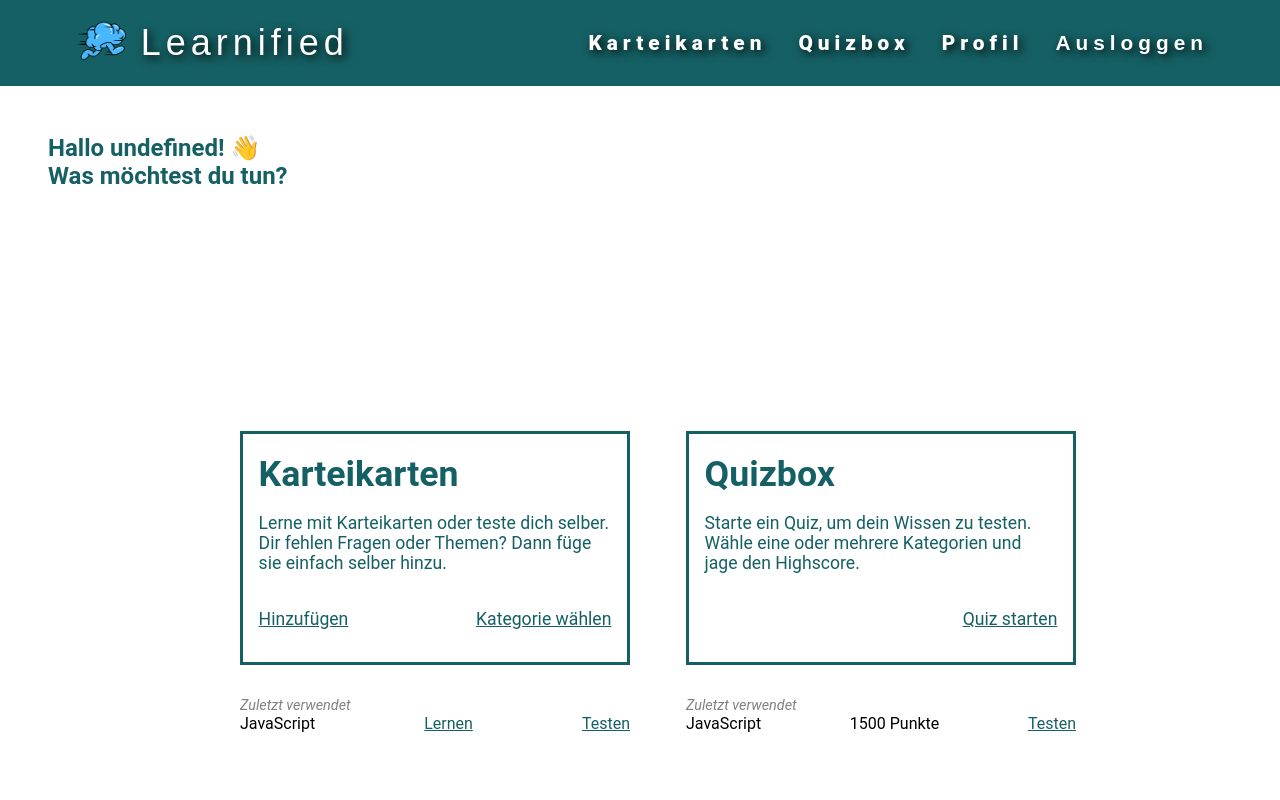
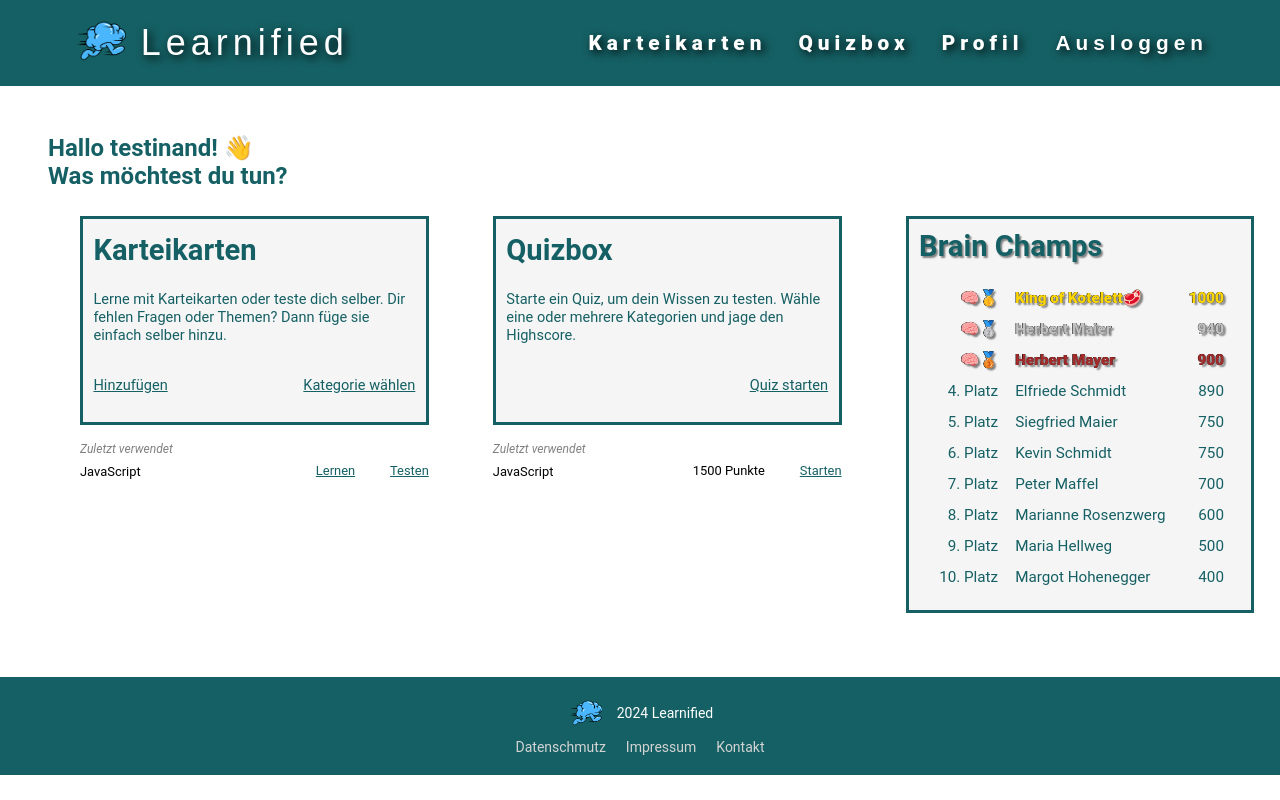
Before and after one commit to coding-bootcamps-eu/final-project-2024-08-learn-app, a Vue app: page / in a window 1280 px wide. Shown: the top 800 px of the page. Built offline with nearby package versions, Linux system fonts and the light colour scheme; a web font is replaced by a local one.

Commit message:
Leaderboard created, homeView and home view card renewed

```diff
--- a/src/components/HomeViewCard.vue
+++ b/src/components/HomeViewCard.vue
@@ -1,16 +1,37 @@
 <template>
-  <section class="cardwrapper">
+  <div class="card-container" >
+  <div class="card-wrapper">
+    <section class="main-card">
       <h1>{{ cardHeader }}</h1>
-    <p>{{ cardText }}</p>
+      <p class="card-text">{{ cardText }}</p>
       <nav class="colors">
-      <RouterLink class="rlink rlink-left" v-show="showLeft" :to="{ name: 'home' }">{{
+        <RouterLink class="rlink rlink-left" v-show="showLeft" :to="targetLeft">{{
           textLeft
         }}</RouterLink>
-      <RouterLink class="rlink rlink-right" v-show="showRight" :to="{ name: 'home' }">{{
+        <RouterLink class="rlink rlink-right" v-show="showRight" :to="targetRight">{{
           textRight
         }}</RouterLink>
       </nav>
     </section>
+    <p class="last-used"><em>Zuletzt verwendet</em></p>
+
+    <div class="card-footer">
+      <p class="last-used-cat">JavaScript</p>
+      <div>
+        <RouterLink
+          class="r-footer-link r-footerlink-left"
+          v-show="showFooterLeft"
+          :to="targetFooterLeft"
+          >{{ textFooterLeft }}</RouterLink
+        >
+        <p class="user-points" v-show="showUserPoints">{{ userPoints }} Punkte</p>
+        <RouterLink class="r-footer-link r-footerlink-right" :to="targetFooterRight">{{
+          textFooterRight
+        }}</RouterLink>
+      </div>
+    </div>
+  </div>
+  </div>
 </template>
 
 <script>
@@ -20,18 +41,46 @@ export default {
       type: String,
     },
 
+    targetLeft: {
+      type: Object,
+    },
+
+    targetRight: {
+      type: Object,
+    },
+
+    targetFooterLeft: {
+      type: Object,
+    },
+
+    targetFooterRight: {
+      type: Object,
+    },
+
     cardText: {
+      type: String,
+    },
+
+    userPoints: {
       type: String,
     },
 
     showRight: {
       type: Boolean,
-      default: false,
+
     },
 
     showLeft: {
       type: Boolean,
-      default: true,
+
+    },
+
+    showFooterLeft: {
+      type: Boolean,
+    },
+
+    showUserPoints: {
+      type: Boolean,
     },
 
     textLeft: {
@@ -41,32 +90,80 @@ export default {
     textRight: {
       type: String,
     },
+
+    textFooterLeft: {
+      type: String,
+    },
+
+    textFooterRight: {
+      type: String,
+    },
   },
 }
 </script>
 
 <style scoped>
-.cardwrapper {
+.card-container{
+  container-type:inline-size;
+}
+
+.card-wrapper {
   display: flex;
   flex-direction: column;
   justify-content: space-between;
-  aspect-ratio: 10/6;
-  padding: 4%;
+  /* margin: 0 2vw 3vw 2vw; */
+}
+.main-card {
+  display: flex;
+  flex-direction: column;
+  justify-content: space-between;
+  aspect-ratio: 5/3;
+  padding: 3cqw;
   border: 3px solid var(--clr-green-dark);
   color: white;
   background-color: var(--clr-green-dark);
 }
 
-h1 {
-  font-size: clamp(2rem, 1.75rem + 0.6cqw, 4rem);
-  margin-bottom: 5%;
-  margin-top: 1%;
+.card-footer {
+  display: flex;
+  justify-content: space-between;
+  align-items: end;
 }
 
-p,
+.user-points {
+  display: inline;
+}
+.r-footer-link {
+  color: var(--clr-green-dark);
+}
+
+.r-footerlink-right {
+  margin-left: 10cqw;
+}
+
+h1 {
+  font-size: calc(1rem + (160 - 1) * ((100cqw - 200px) / (2000 - 200)));
+  margin-bottom: 2.5cqw;
+  margin-top: 1cqw;
+}
+
+.last-used {
+  margin-top: 5cqw;
+  margin-bottom: 1cqw;
+  font-size: calc(0.5rem + (50 - 0.5) * ((100cqw - 200px) / (2000 - 200)));
+  color: gray;
+}
+
+.last-used-cat,
+.user-points,
+.r-footer-link {
+  font-size: calc(0.5rem + (60 - 0.5) * ((100cqw - 200px) / (2000 - 200)));
+}
+
+.card-text,
 .rlink {
-  font-size: clamp(0.1rem, 0.9rem + 0.25cqw, 1.5rem);
-  margin-bottom: 10%;
+  font-size: calc(0.5rem + (80 - 0.5) * ((100cqw - 200px) / (2000 - 200)));
+  margin-bottom: 5cqw;
   color: inherit;
 }
 
@@ -87,4 +184,11 @@ nav {
   justify-self: start;
   grid-area: one;
 }
+
+@media (min-width: 768px) {
+  .main-card {
+    color: var(--clr-green-dark);
+    background-color: rgb(245, 245, 245);
+  }
+}
 </style>
--- /dev/null
+++ b/src/components/LeaderBoard.vue
@@ -0,0 +1,147 @@
+<template>
+  <div class="board-container" >
+  <section class="leader-board-wrapper">
+    <h1 class="leader-header">{{ leaderBoardHeader }}</h1>
+    <table>
+      <thead>
+        <tr></tr>
+      </thead>
+      <tbody>
+        <tr v-for="(leader, index) in boardLeaders" :key="leader.name">
+          <td v-if="index === 0" class="tab-num one">🧠🥇</td>
+          <td v-if="index === 0" class="tab-name one">{{ leader.name }}</td>
+          <td v-if="index === 0" class="tab-points one">{{ leader.punkte }}</td>
+          <td v-if="index === 1" class="tab-num two">🧠🥈</td>
+          <td v-if="index === 1" class="tab-name two">{{ leader.name }}</td>
+          <td v-if="index === 1" class="tab-points two">{{ leader.punkte }}</td>
+          <td v-if="index === 2" class="tab-num three">🧠🥉</td>
+          <td v-if="index === 2" class="tab-name three">{{ leader.name }}</td>
+          <td v-if="index === 2" class="tab-points three">{{ leader.punkte }}</td>
+          <td v-if="index > 2" class="tab-num">{{ index + 1 }}. Platz</td>
+          <td v-if="index > 2" class="tab-name">{{ leader.name }}</td>
+          <td v-if="index > 2" class="tab-points">{{ leader.punkte }}</td>
+        </tr>
+      </tbody>
+    </table>
+    <h1></h1>
+  </section>
+  </div>
+</template>
+
+
+<style>
+.board-container{
+  container-type:inline-size;
+}
+
+.leader-board-wrapper {
+  display: flex;
+  flex-direction: column;
+  align-items: center;
+  color: var(--clr-green-dark);
+  background-color: rgb(245, 245, 245);
+  border: 3px solid var(--clr-green-dark);
+  padding: 3cqw;
+  /* margin: 0 2vw 3vw 2vw; */
+}
+
+.leader-header {
+  font-size: calc(1rem + (160 - 1) * ((100cqw - 200px) / (2000 - 200)));
+  text-shadow: .5cqw .5cqw .5cqw gray;
+  font-weight: 600;
+  align-self: flex-start;
+}
+
+table {
+  table-layout:fixed;
+  font-size: calc(0.5rem + (88 - 0.5) * ((100cqw - 200px) / (2000 - 200)));
+  border-spacing: 5cqw 4cqw;
+}
+
+.one,
+.two,
+.three {
+  text-shadow:
+    .7cqw .7cqw .5cqw gray,
+    -0.1cqw -0.1cqw black,
+    0.1cqw 0.1cqw black;
+  font-weight: 800;
+}
+
+.one {
+  color: gold;
+}
+
+.two {
+  color: silver;
+}
+
+.three {
+  color: brown;
+}
+
+.tab-name {
+  width:48cqw;
+  text-align: left;
+}
+
+.tab-points {
+  text-align: right;
+}
+
+
+.tab-num {
+  width: 19cqw;
+  text-align: right;
+}
+
+@media (max-width: 480px) {
+  .leader-board-wrapper {
+    color: white;
+    background-color: var(--clr-green-dark);
+  }
+
+  .leader-header{
+    text-shadow: none;
+  }
+.three{
+  color:burlywood;
+}
+  .one,
+  .two,
+  .three {
+    text-shadow: none;
+    font-weight: 600;
+  }
+}
+</style>
+
+<script>
+export default {
+  data() {
+    return {
+      boardLeaders: [
+        { name: 'King of Kotelett🥩', punkte: '1000' },
+        { name: 'Herbert Maier', punkte: '940' },
+        { name: 'Herbert Mayer', punkte: '900' },
+        { name: 'Elfriede Schmidt', punkte: '890' },
+        { name: 'Siegfried Maier', punkte: '750' },
+        { name: 'Kevin Schmidt', punkte: '750' },
+        { name: 'Peter Maffel', punkte: '700' },
+        { name: 'Marianne Rosenzwerg', punkte: '600' },
+        { name: 'Maria Hellweg', punkte: '500' },
+        { name: 'Margot Hohenegger', punkte: '400' },
+      ],
+    }
+  },
+  props: {
+    leaderBoardHeader: {
+      type: String,
+    },
+
+    targetLeft: {
+      type: String,
+    },
+  },
+}
+</script>
--- a/src/views/HomeView.vue
+++ b/src/views/HomeView.vue
@@ -1,53 +1,51 @@
 <template>
-  <PageHeader :headerText="`Hallo ${userName}! 👋`" :subheaderText="'Was möchtest du tun?'" />
+  <PageHeader class="page-header" :headerText="makeHeaderText" subheaderText="Was möchtest du tun?"/>
   <div class="home-view-wrapper">
-    <section class="home-view-container">
-      <section class="indexcards">
   <HomeViewCard
     :showRight="true"
     :showLeft="true"
     :cardText="this.text1"
-          class="index-card"
+    class="index-cards"
     cardHeader="Karteikarten"
     textLeft="Hinzufügen"
     textRight="Kategorie wählen"
+    textFooterLeft="Lernen"
+    textFooterRight="Testen"
+    :targetLeft="this.addLink"
+    :targetRight="this.categoryLink"
+    :targetFooterLeft="this.learnLink"
+    :targetFooterRight="this.testLink"
+    :userPoints="this.userPoints"
+    :showUserPoints="false"
+    :showFooterLeft="true"
   />
-        <div class="card-container">
-          <p class="last-used"><em> Zuletzt verwendet</em></p>
-          <div class="kartei-wrapper">
-            <p class="last-tag">JavaScript</p>
-            <RouterLink class="menu" :to="{ name: 'home' }">Lernen</RouterLink>
-            <RouterLink class="menu" :to="{ name: 'home' }">Testen</RouterLink>
-          </div>
-        </div>
-        <hr />
-      </section>
-
-      <section class="quizbox">
   <HomeViewCard
     :showRight="true"
     :showLeft="false"
     :cardText="this.text2"
-          class="quiz-card"
+    class="quiz-box"
     cardHeader="Quizbox"
-          textLeft=""
+    textLeft="Hinzufügen"
     textRight="Quiz starten"
+    textFooterLeft="Hinzufügen"
+    textFooterRight="Starten"
+    :targetLeft="this.quizLink"
+    :targetRight="this.quizLink"
+    :userPoints="this.userPoints"
+    :targetFooterLeft="this.quizLink"
+    :targetFooterRight="this.quizLink"
+    :showUserPoints="true"
+    :showFooterLeft="false"
   />
-        <div class="quiz-container">
-          <p class="last-used"><em>Zuletzt verwendet</em></p>
-          <div class="quiz-wrapper">
-            <p class="last-tag">JavaScript</p>
-            <p>1500 Punkte</p>
-            <RouterLink class="menu" :to="{ name: 'home' }">Testen</RouterLink>
-          </div>
-        </div>
-      </section>
-    </section>
+  <LeaderBoard class="leader-board" leaderBoardHeader="Brain Champs" />
   </div>
 </template>
 <script>
 import HomeViewCard from '@/components/HomeViewCard.vue'
-import PageHeader from '@/components/PageHeader.vue'
+import LeaderBoard from '@/components/LeaderBoard.vue'
+import PageHeader from '@/components/PageHeader.vue';
+
+import { useUsersStore } from '@/stores/users';
 
 export default {
   data() {
@@ -56,102 +54,90 @@ export default {
         'Lerne mit Karteikarten oder teste dich selber. Dir fehlen Fragen oder Themen? Dann füge sie einfach selber hinzu.',
       text2:
         'Starte ein Quiz, um dein Wissen zu testen. Wähle eine oder mehrere Kategorien und jage den Highscore.',
+      addLink: { name: 'addCard' },
+      categoryLink: { name: 'categories' },
+      quizLink: { name: 'quiz' },
+      learnLink: { name: 'home' },
+      testLink: { name: 'home' },
+      userPoints: '1500',
+      showUserPoints: false,
+      username:"King of Kotelett",
+      store: useUsersStore(),
     }
   },
   components: {
     HomeViewCard,
+    LeaderBoard,
     PageHeader,
   },
+  computed:{
+    makeHeaderText(){
+      return "Hallo " + this.store.currentUser.name + "! 👋";
+    }
+  }
 }
 </script>
 
 <style scoped>
-.home-view-wrapper {
-  height: 100vh;
-  display: flex;
+
+.page-header{
+  display:none;
+}
+.home-view-wrapper{
+  padding:0 5vw 5vw 5vw;
+  display:grid;
   justify-content: center;
-  align-items: center;
+  align-items:center;
+  grid-template-columns: 1fr;
+  grid-template-rows:auto auto auto;
+  grid-template-areas:"index" "quiz" "leader";
+  gap: 10vw;
 }
 
-.home-view-container {
-  display: flex;
-  flex-direction: column;
-  margin-inline: 1rem;
-  gap: 7%;
+.index-cards{
+grid-area: index;
 }
 
-.indexcards,
-.quizbox {
-  max-width: 370px;
-  min-width: 300px;
-  margin-left: auto;
-  margin-right: auto;
-  margin-top: 3rem;
-  margin-bottom: 2rem;
-}
-.card-container {
-  margin: 2rem auto 2rem auto;
-  font-size: 1rem;
+.quiz-box{
+grid-area:quiz;
 }
 
-.quiz-card,
-.index-card {
-  color: white;
-  background-color: var(--clr-green-dark);
-}
-.quiz-container {
-  margin: 2rem auto 2rem auto;
-  font-size: 1rem;
+.leader-board{
+
+grid-area:leader;
 }
 
-.last-used {
-  font-size: 0.9rem;
-  color: grey;
+@media (min-width: 768px) and (max-width: 1000px){
+
+.home-view-wrapper{
+  padding:0;
+  padding-left:5rem;
+  padding-bottom: 2rem;
+  justify-content: start;
+  align-items: start;
+  grid-template-columns: 50% 45%;
+  grid-template-rows:50% 50%;
+  grid-template-areas:"index leader" "quiz leader";
+  gap:2vw;
 }
-.last-tag {
-  display: inline;
-}
-.menu {
-  color: var(--clr-green-dark);
 }
 
-.kartei-wrapper {
-  display: flex;
-  align-items: center;
-  justify-content: space-between;
+@media (min-width: 1001px) {
+
+  .page-header{
+    display:block;
+  }
+.home-view-wrapper{
+  padding-top:2vw;
+  padding-left:5rem;
+  padding-right: 2vw;
+  justify-content: center;
+  align-items: start;
+  grid-template-columns: 1fr 1fr 1fr;
+  grid-template-rows:1fr;
+  grid-template-areas:"index quiz leader";
+  gap:5vw;
 }
 
-.quiz-wrapper {
-  display: flex;
-  align-items: center;
-  justify-content: space-between;
-}
-
-hr {
-  border-color: lightgray;
-  border-width: 1px;
-  width: 50%;
-  margin: auto;
-}
-
-@media (min-width: 768px) {
-  .home-view-container {
-    flex-direction: row;
-  }
-  .indexcards,
-  .quizbox {
-    min-width: 390px;
-    max-width: 400px;
-    aspect-ratio: 10/6;
-  }
-  .quiz-card,
-  .index-card {
-    background-color: white;
-    color: var(--clr-green-dark);
-  }
-
-  hr {
-    display: none;
-  }
 }
 </style>
```
Lines whose indentation alone changed are shown as unchanged.
